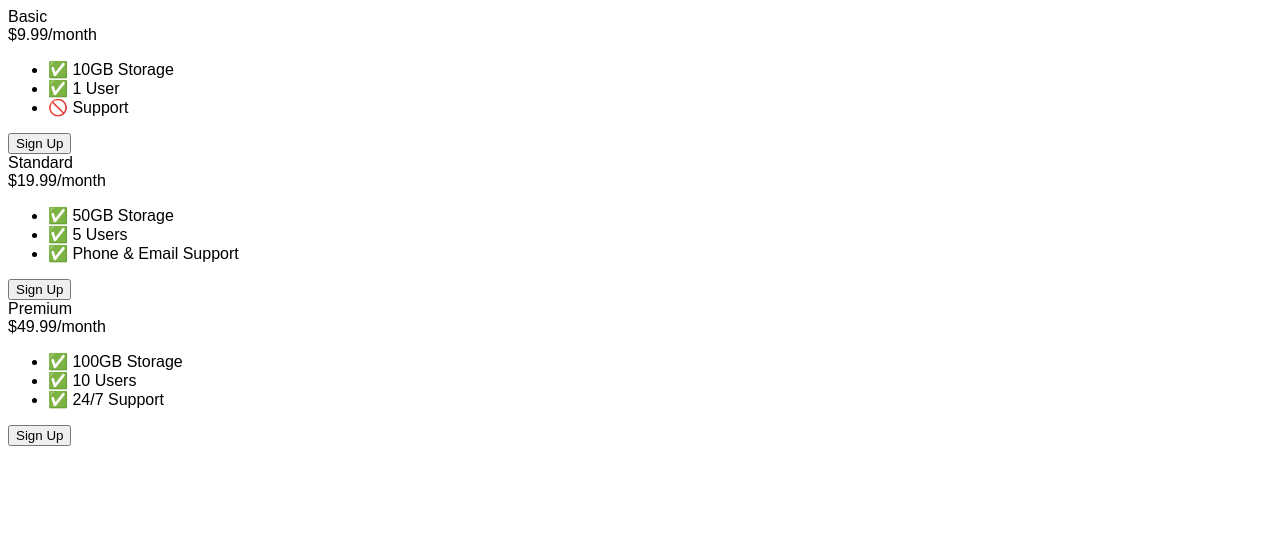
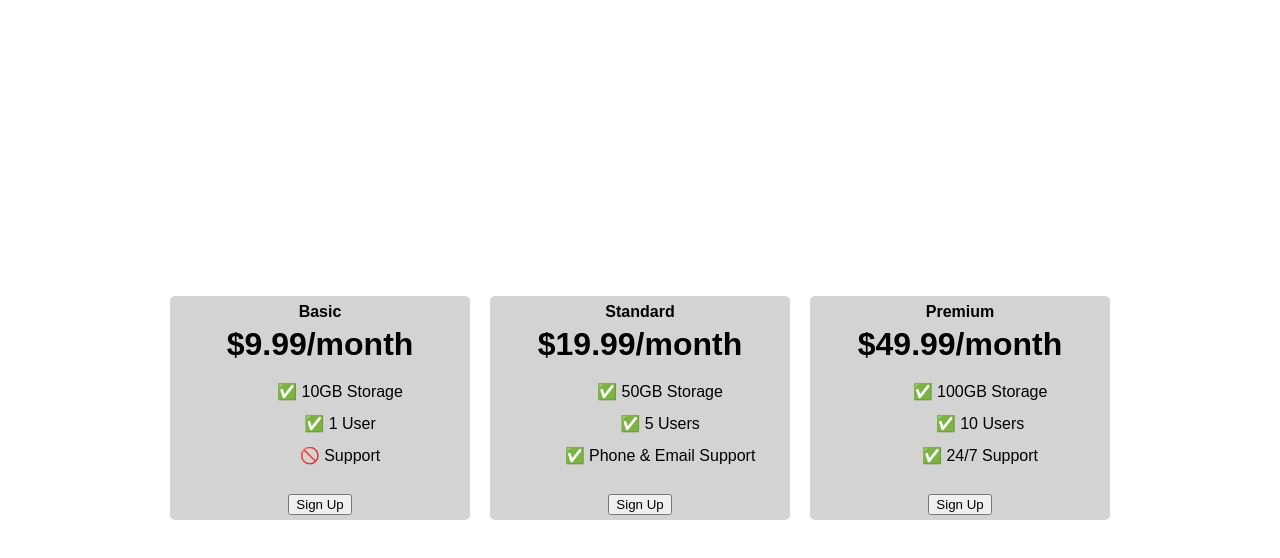
Before and after one commit to nat-chinnasut/webDevelopmentLearning, a plain HTML site: page 9.4+Flexbox+Pricing+Table+Project/index.html in a window 1280 px wide. Drawn offline with Linux system fonts and the light colour scheme; a web font is replaced by a local one.

Commit message:
wokring 9.4

```diff
--- a/9.4+Flexbox+Pricing+Table+Project/index.html
+++ b/9.4+Flexbox+Pricing+Table+Project/index.html
@@ -2,19 +2,61 @@
 <html>
   <head>
     <title>Flexbox Pricing Table</title>
-    <link rel="preconnect" href="https://fonts.googleapis.com" />
-    <link rel="preconnect" href="https://fonts.gstatic.com" crossorigin />
-    <link
-      href="https://fonts.googleapis.com/css2?family=Sono:wght@400;700&display=swap"
-      rel="stylesheet"
-    />
+    <link rel="preconnect" href="https://fonts.googleapis.com">
+    <link rel="preconnect" href="https://fonts.gstatic.com" crossorigin>
+    <link href="https://fonts.googleapis.com/css2?family=Sono:wght@200..800&display=swap" rel="stylesheet">
+
     <style>
       body {
         font-family: "Sono", sans-serif;
       }
 
+      .pricing-container{
+        display:flex;
+        justify-content: center;
+        gap: 20px 20px;
+        align-items: center;
+      height: 100lvh;
+      }
+
+      .pricing-plan{
+        background-color: lightgray;
+        border-radius: 2%;
+        text-align: center;
+        flex-basis: 300px;
+        line-height: 200%;
+      }
+
+      li{
+        list-style-type: none;
+      }
+
+      .plan-price{
+        font-size: 2rem;
+        font-weight: bold;
+      }
+
+      .plan-title{
+        font-weight: bold;
+      }
+
+      .plan-button{
+
+      }
+
       /* Hint: What can you do with a media query and flexbox? */
       @media (max-width: 1250px) {
+
+        .pricing-container{
+        flex-wrap: nowrap;
+      }
+
+      }
+
+      @media (max-width:960px){
+        .pricing-container{
+          flex-wrap: wrap;
+        }
       }
     </style>
   </head>
```
